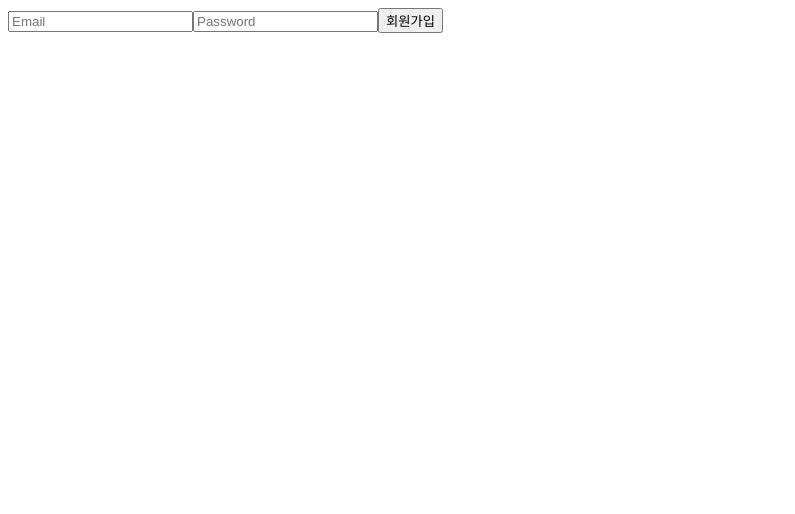
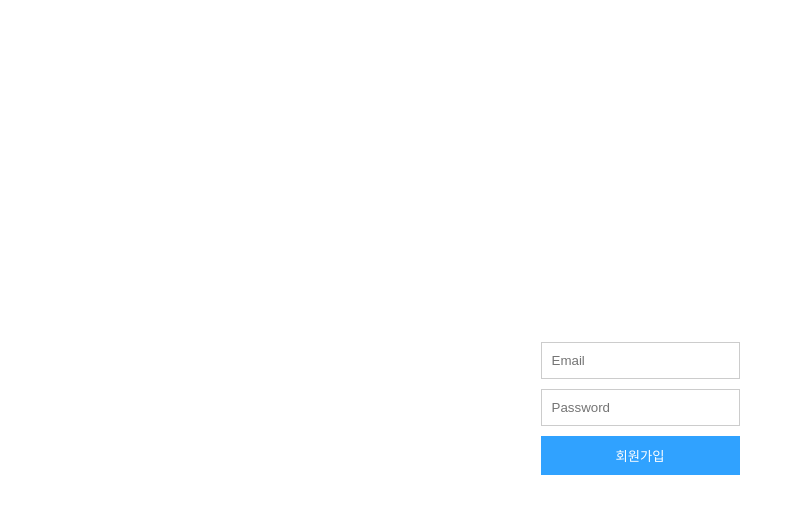
Before and after one commit to wj-react-team27/cafe-app, a React (Create React App) app: page /sign in a window 1280 px wide. Shown: the top 514 px of the page, without its empty margins (0-795 px from the left). Built offline with nearby package versions, Linux system fonts and the light colour scheme; the HTML template or start-up script is replaced by a standard one.

Commit message:
스타일 적용

```diff
--- a/src/pages/SignPage.jsx
+++ b/src/pages/SignPage.jsx
@@ -1,4 +1,5 @@
 import React, { useState } from "react";
+import styled from "styled-components";
 
 const SignPage = () => {
   const signUserForm = {
@@ -25,14 +26,40 @@ const SignPage = () => {
   };
 
   return (
-    <div>
-      <form onSubmit={onSubmit}>
-        <input type="text" name="userID" value={userSign.userID} onChange={onChange} placeholder="Email" />
-        <input type="password" name="userPW" value={userSign.userPW} onChange={onChange} placeholder="Password" />
-        <button>회원가입</button>
-      </form>
-    </div>
+    <Container>
+      <Form onSubmit={onSubmit}>
+        <Input type="text" name="userID" value={userSign.userID} onChange={onChange} placeholder="Email" />
+        <Input type="password" name="userPW" value={userSign.userPW} onChange={onChange} placeholder="Password" />
+        <Button type="submit">회원가입</Button>
+      </Form>
+    </Container>
   );
 };
 
+const Container = styled.div`
+  display: flex;
+  justify-content: center;
+  align-items: center;
+  height: 100vh;
+`;
+
+const Form = styled.form`
+  display: flex;
+  flex-direction: column;
+`;
+
+const Input = styled.input`
+  padding: 10px;
+  margin-bottom: 10px;
+  border: 1px solid #ccc;
+`;
+
+const Button = styled.button`
+  padding: 10px 20px;
+  background-color: #30a2ff;
+  color: white;
+  border: none;
+  cursor: pointer;
+`;
+
 export default SignPage;
```
